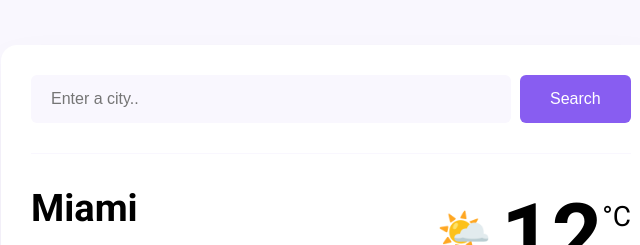
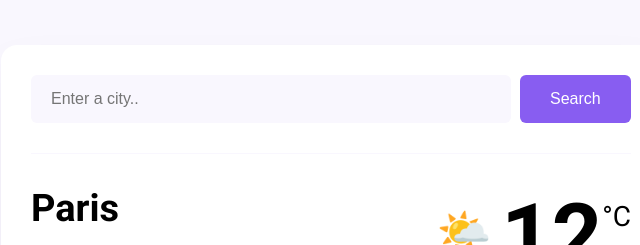
Before and after one commit to Noks45/Noks-WeatherApp, a plain HTML site: page index.html in a window 1280 px wide. Shown: the top 245 px of the page, 309-949 px from the left. Drawn offline with nearby package versions, Linux system fonts and the light colour scheme; files whose address does not match are found by name.

Commit message:
Updated the city name on the HTML file

```diff
--- a/index.html
+++ b/index.html
@@ -25,7 +25,7 @@
         <main>
             <div class="weather-app-data">
                 <div>
-                    <h1 class="weather-app-city" id="city">Miami</h1>
+                    <h1 class="weather-app-city" id="city">Paris</h1>
                     <p class="weather-app-details">
                         Tuesday 14:49, scattered clouds
                         <br />
```
